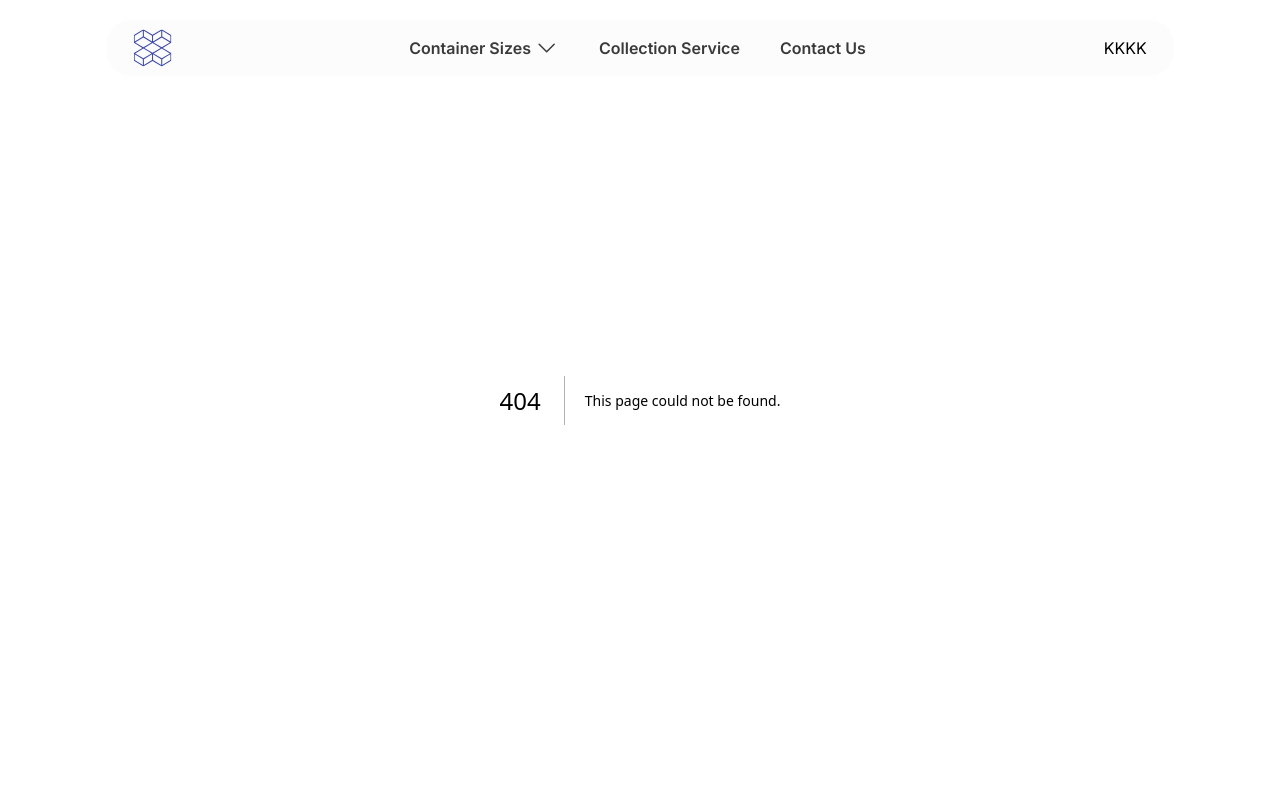
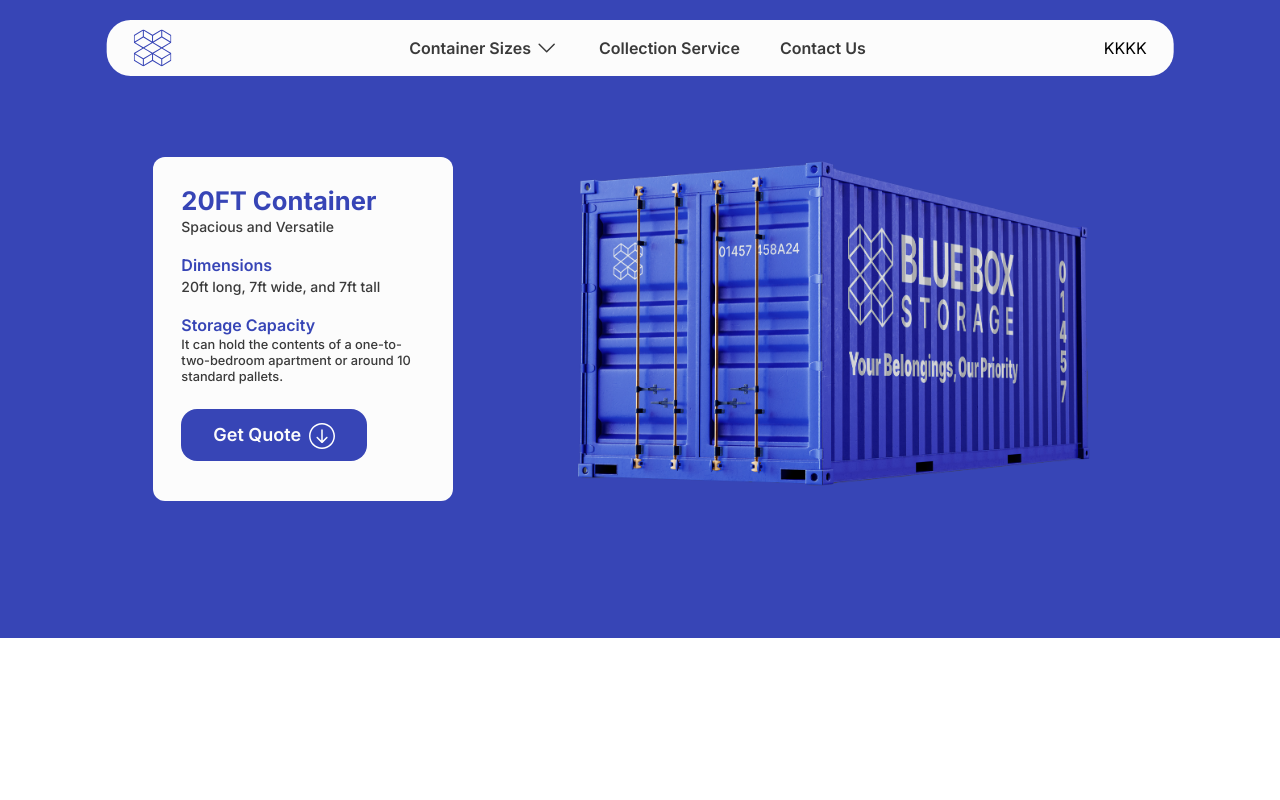
Before and after one commit to shanewmurphy/blue-box-site-new, a Next.js app: page /Twenty-foot-container in a window 1280 px wide. Before the commit this address had no page. Shown: the top 800 px of the page. Built offline with nearby package versions, Linux system fonts and the light colour scheme.

Commit message:
Created 20ft page | updated links for pages

```diff
--- /dev/null
+++ b/app/Twenty-foot-container/page.js
@@ -0,0 +1,155 @@
+"use client";
+
+import ColllectionServicePage from "../compontents/Collection-service-page";
+import QuoteForm from "../compontents/Quote-form";
+import TermsAndConditions from "../compontents/Terms-conditions";
+import ContactPageSection from "../compontents/Contact-page-section";
+import AllFaqs from "../compontents/AllFAQ";
+import CustomersReview from "../compontents/Testimonials";
+import Footer from "../compontents/Footer";
+
+export default function TenFootContainerPage() {
+  return (
+    <div>
+      <div className="w-full bg-myblue lg:py-14 lg:px-14 antialiased">
+        <div className="xl:w-10/12 lg:w-11/12 md:w-11/12 sm:w-11/12 mx-auto lg:py-[6%] md:py-[15%] sm:py-[25%]">
+          <div className="lg:flex lg:flex-row xl:gap-16 lg:gap-8 md:gap-0 sm:gap-0 md:items-center">
+            <div className="lg:basis-1/3">
+              <div className="bg-mywhite xl:w-[300px] lg:w-[280px] py-7 px-7 lg:mt-5 rounded-xl xl:block lg:block md:hidden sm:hidden xs:hidden">
+                <div>
+                  <h3 className="lg:text-2xl text-myblue font-bold">
+                    20FT Container
+                  </h3>
+                  <h6 className="lg:text-sm text-myblack font-medium">
+                    Spacious and Versatile
+                  </h6>
+                </div>
+                <div className="lg:mt-4">
+                  <h4 className="lg:text-base text-myblue font-semibold">
+                    Dimensions
+                  </h4>
+                  <p className="lg:text-sm text-myblack font-medium">
+                    20ft long, 7ft wide, and 7ft tall
+                  </p>
+                </div>
+                <div className="lg:mt-4">
+                  <h4 className="lg:text-base text-myblue font-semibold">
+                    Storage Capacity
+                  </h4>
+                  <p className="lg:text-xs text-myblack font-medium">
+                    It can hold the contents of a one-to-two-bedroom apartment
+                    or around 10 standard pallets.
+                  </p>
+                </div>
+                <div className="mt-6 mb-3">
+                  <button className="bg-myblue text-mywhite font-semibold text-lg rounded-2xl py-3 px-8">
+                    Get Quote
+                    <span className="inline-flex align-middle pl-2">
+                      <Downarrowwhite />
+                    </span>
+                  </button>
+                </div>
+              </div>
+            </div>
+            <div className="xl:basis-2/3 lg:basis-2/3 md:basis-11/12 sm:basis-11/12 md:mx-auto">
+              <div>
+                <div className="lg:hidden md:block sm:block">
+                  <h2 className="font-bold text-mywhite md:text-5xl sm:text-5xl text-center">
+                    20ft Container
+                  </h2>
+                  <h3 className="font-semibold text-mywhite md:text-2xl sm:text-xl text-center md:mb-6 sm:mb-6">
+                    Spacious and Versatile
+                  </h3>
+                </div>
+                <picture>
+                  <img
+                    className="object-cover lg:float-right lg:h-[auto] md:h-[320px] md:mx-auto"
+                    src="/20ft-imgs/20ft-img.png"
+                  />
+                </picture>
+              </div>
+            </div>
+          </div>
+          <div className="lg:hidden md:block md:w-10/12 sm:w-11/12 mx-auto">
+            <h6 className="text-center font-semibold text-mywhite md:text-2xl sm:text-xl md:mt-6 sm:mt-4">
+              Dimensions
+            </h6>
+            <p className="text-center font-medium md:text-xl sm:text-lg text-mywhite">
+              20ft long, 7ft wide, and 7ft tall
+            </p>
+            <div className="text-center md:mt-8 sm:mt-12">
+              <button className="bg-mywhite font-semibold text-lg md:px-16 text-myblack md:py-3 sm:px-12 sm:py-4 md:rounded-2xl sm:rounded-2xl">
+                Get Quote
+                <span className="inline-flex align-middle pl-2">
+                  <Downarrowblack />
+                </span>
+              </button>
+            </div>
+          </div>
+        </div>
+      </div>
+      <div>
+        <ColllectionServicePage />
+      </div>
+      <div>
+        <QuoteForm />
+      </div>
+      <div>
+        <TermsAndConditions />
+      </div>
+      <div>
+        <ContactPageSection />
+      </div>
+      <div>
+        <AllFaqs />
+      </div>
+      <div>
+        <CustomersReview />
+      </div>
+      <div>
+        <Footer />
+      </div>
+    </div>
+  );
+}
+
+function Downarrowwhite() {
+  return (
+    <svg
+      width="26"
+      height="26"
+      viewBox="0 0 23 23"
+      fill="none"
+      xmlns="http://www.w3.org/2000/svg"
+    >
+      <path
+        d="M15.2997 12.3332L12.1664 15.4999V6.19987C12.1664 5.8332 11.8664 5.5332 11.4997 5.5332C11.1331 5.5332 10.8331 5.8332 10.8331 6.19987V15.4999L7.69974 12.3665C7.43307 12.0999 7.03307 12.0999 6.76641 12.3665C6.49974 12.6332 6.49974 13.0332 6.76641 13.2999L11.0664 17.5999C11.1997 17.7332 11.3664 17.7999 11.5331 17.7999C11.6997 17.7999 11.8664 17.7332 11.9997 17.5999L16.2997 13.2999C16.5664 13.0332 16.5664 12.6332 16.2997 12.3665C16.0331 12.0999 15.5664 12.0665 15.2997 12.3332Z"
+        fill="white"
+      />
+      <path
+        d="M11.5 0C5.16667 0 0 5.16667 0 11.5C0 17.8333 5.16667 23 11.5 23C17.8333 23 23 17.8333 23 11.5C23 5.16667 17.8333 0 11.5 0ZM11.5 21.6667C5.9 21.6667 1.33333 17.1 1.33333 11.5C1.33333 5.9 5.9 1.33333 11.5 1.33333C17.1 1.33333 21.6667 5.9 21.6667 11.5C21.6667 17.1 17.1 21.6667 11.5 21.6667Z"
+        fill="white"
+      />
+    </svg>
+  );
+}
+function Downarrowblack() {
+  return (
+    <svg
+      width="26"
+      height="26"
+      viewBox="0 0 23 23"
+      fill="none"
+      xmlns="http://www.w3.org/2000/svg"
+    >
+      <path
+        d="M15.2997 12.3332L12.1664 15.4999V6.19987C12.1664 5.8332 11.8664 5.5332 11.4997 5.5332C11.1331 5.5332 10.8331 5.8332 10.8331 6.19987V15.4999L7.69974 12.3665C7.43307 12.0999 7.03307 12.0999 6.76641 12.3665C6.49974 12.6332 6.49974 13.0332 6.76641 13.2999L11.0664 17.5999C11.1997 17.7332 11.3664 17.7999 11.5331 17.7999C11.6997 17.7999 11.8664 17.7332 11.9997 17.5999L16.2997 13.2999C16.5664 13.0332 16.5664 12.6332 16.2997 12.3665C16.0331 12.0999 15.5664 12.0665 15.2997 12.3332Z"
+        fill="#3F3F3F"
+      />
+      <path
+        d="M11.5 0C5.16667 0 0 5.16667 0 11.5C0 17.8333 5.16667 23 11.5 23C17.8333 23 23 17.8333 23 11.5C23 5.16667 17.8333 0 11.5 0ZM11.5 21.6667C5.9 21.6667 1.33333 17.1 1.33333 11.5C1.33333 5.9 5.9 1.33333 11.5 1.33333C17.1 1.33333 21.6667 5.9 21.6667 11.5C21.6667 17.1 17.1 21.6667 11.5 21.6667Z"
+        fill="#3F3F3F"
+      />
+    </svg>
+  );
+}
--- a/app/compontents/Flyout-menu-desktop.jsx
+++ b/app/compontents/Flyout-menu-desktop.jsx
@@ -18,13 +18,13 @@
   },
   {
     name: "20FT Container",
-    description: "Compact and Convenient",
-    href: "#",
+    description: "Spacious and Versatile",
+    href: "/Twenty-foot-container",
     icon: CursorArrowRaysIcon,
   },
   {
     name: "40FT Container",
-    description: "Compact and Convenient",
+    description: "Generous and Capacious",
     href: "#",
     icon: FingerPrintIcon,
   },
--- a/app/compontents/Storage-containers.jsx
+++ b/app/compontents/Storage-containers.jsx
@@ -68,14 +68,18 @@
             <div className="mt-4">
               <div className="flex justify-evenly">
                 <div>
+                  <a href="/Ten-foot-container">
                     <button className="bg-myblue border border-myblue hover:bg-hoverbtnblue px-5 py-2 rounded-xl text-mywhite text-sm font-semibold">
                       Get Quote
                     </button>
+                  </a>
                 </div>
                 <div>
+                  <a href="/Ten-foot-container">
                     <button className="border border-myblue hover:hover:bg-myblue px-5 py-2 rounded-xl text-myblue hover:text-mywhite text-sm font-semibold">
                       Learn More
                     </button>
+                  </a>
                 </div>
               </div>
             </div>
@@ -102,14 +106,18 @@
             <div className="mt-4">
               <div className="flex justify-evenly">
                 <div>
+                  <a href="/Twenty-foot-container">
                     <button className="bg-myblue border border-myblue hover:bg-hoverbtnblue px-5 py-2 rounded-xl text-mywhite text-sm font-semibold">
                       Get Quote
                     </button>
+                  </a>
                 </div>
                 <div>
+                  <a href="/Twenty-foot-container">
                     <button className="border border-myblue hover:hover:bg-myblue px-5 py-2 rounded-xl text-myblue hover:text-mywhite text-sm font-semibold">
                       Learn More
                     </button>
+                  </a>
                 </div>
               </div>
             </div>
--- a/app/compontents/Storage-options-swiper.jsx
+++ b/app/compontents/Storage-options-swiper.jsx
@@ -19,8 +19,8 @@
     size: "20FT",
     imgURL: "/Storage-imgs/20ft-container.png",
     description: "Typically holds contents of one-to-two-bedroom apartment.",
-    containerPageURL: "/",
-    alt: "10FT Container Size",
+    containerPageURL: "/Twenty-foot-container",
+    alt: "20FT Container Size",
   },
   {
     id: "03",
```
Also changed, not shown: public/20ft-imgs/20ft-img.png (added), public/20ft-imgs/Twenty-foot-img_01-min.png (added). Lines whose indentation alone changed are shown as unchanged.
